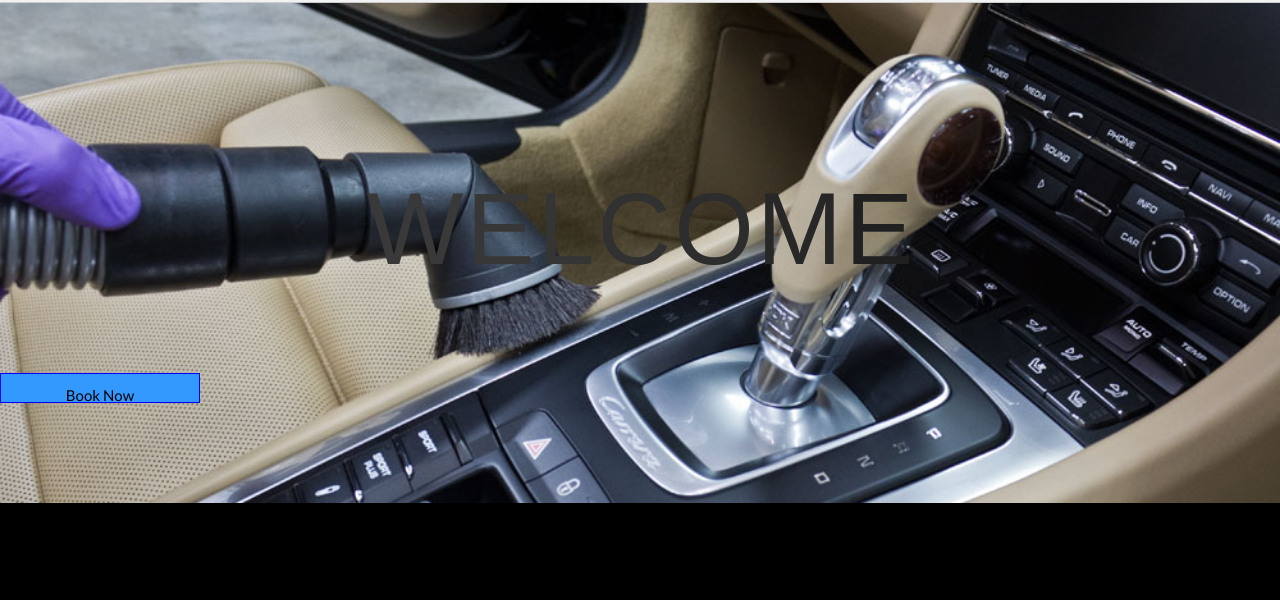
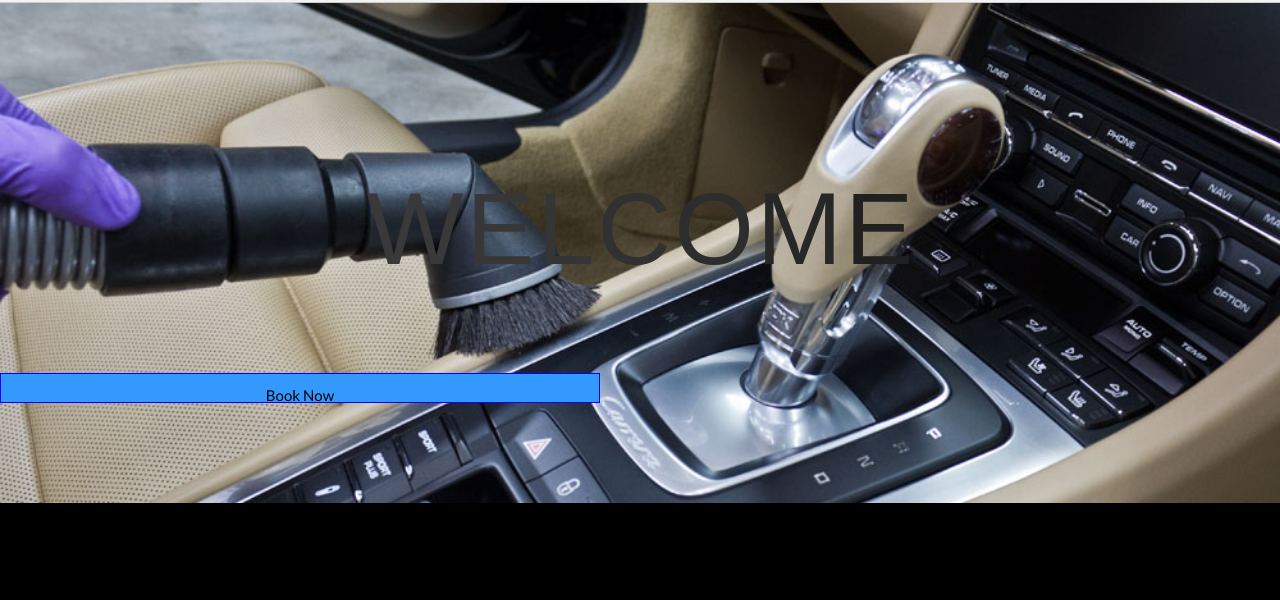
Before and after one commit to Interiorcarwash/Interiorcarwash, a website: page index.html in a window 1280 px wide. Shown: the part 78-678 px from the top of the page. Drawn offline with nearby package versions, Linux system fonts and the light colour scheme; files that its build step writes are made by us from their sources.

Commit message:
Update freelancer.css

```diff
--- a/css/freelancer.css
+++ b/css/freelancer.css
@@ -17,7 +17,7 @@ p i:hover {
 }
 
  .bord {
-    width: 200px;
+    width: 600px;
     height: 30px;
 	 color: black;
     background-color:	#3399ff;
```
